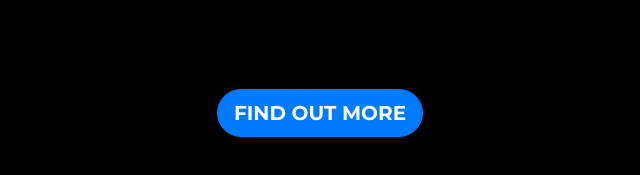
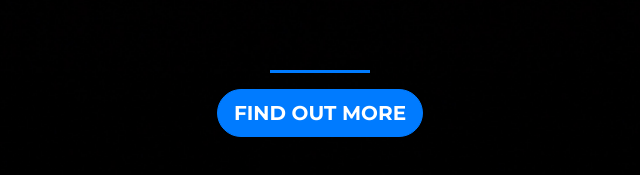
Before and after one commit to AyazMinhaj/rgsstratup.github.io, a plain HTML site: page index.html in a window 1280 px wide. Shown: the part 565-740 px from the top of the page, 320-960 px from the left. Drawn offline with nearby package versions, Linux system fonts and the light colour scheme.

```diff
--- a/styles.css
+++ b/styles.css
@@ -32,7 +32,7 @@ h1 {
 }
 
 hr {
-    border-color: #red ;
+    border-color: #007bff ;
     border-width: 3px;
     max-width: 100px;
 }
```
